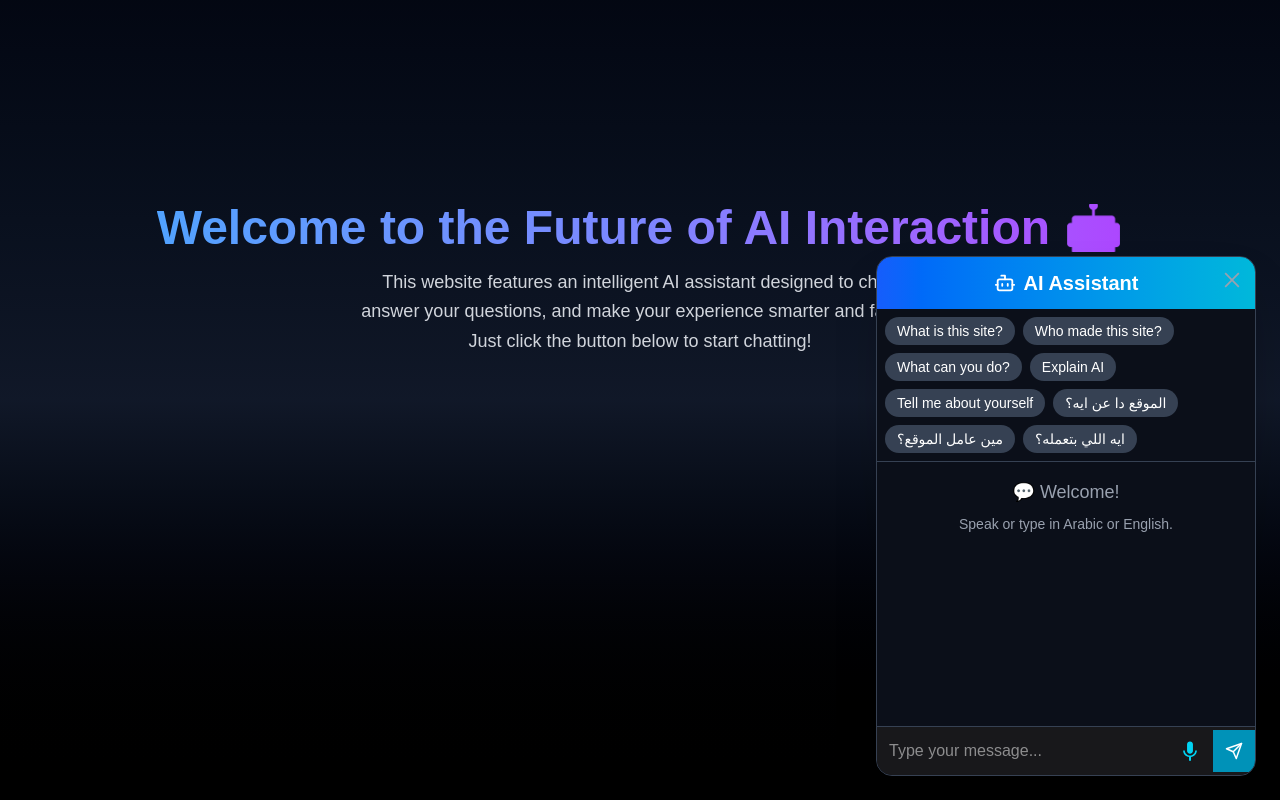
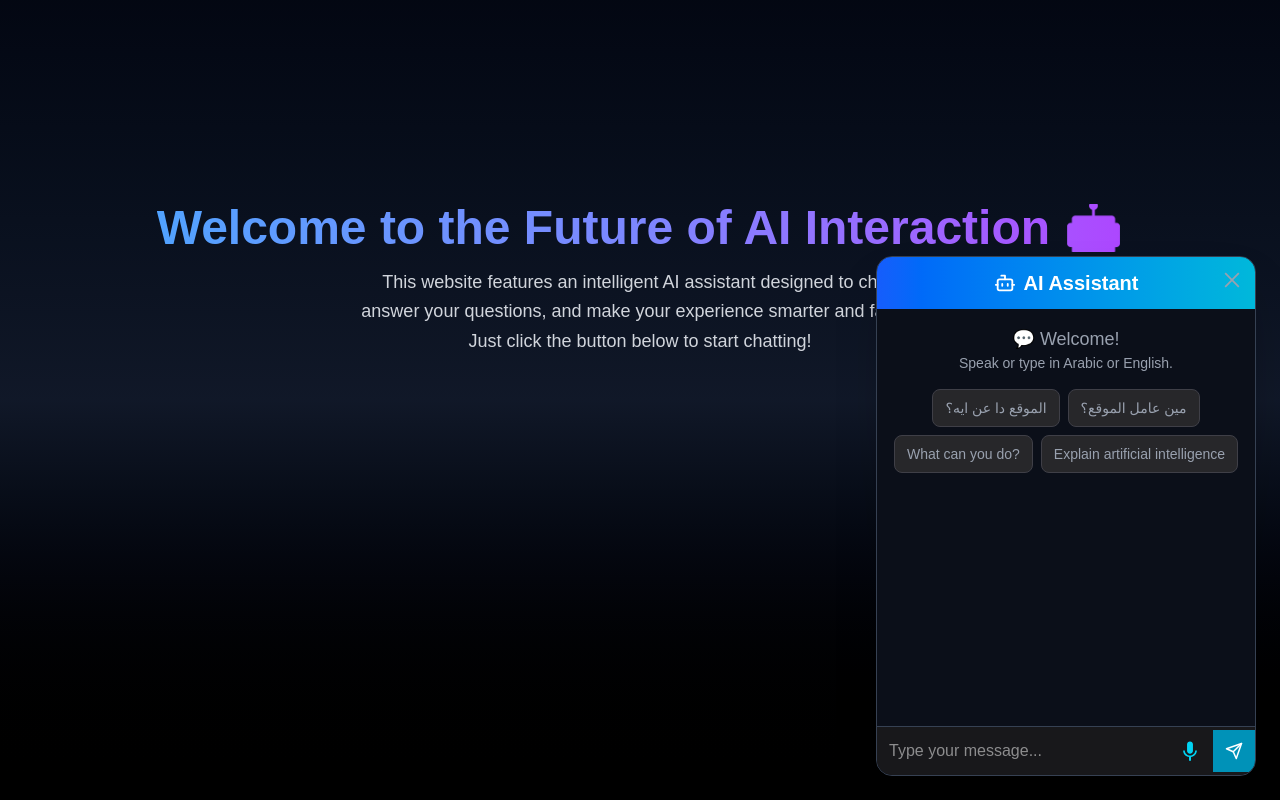
Before and after one commit to abdelrahman-attia-2001/chat-bot, a Next.js app: page / in a window 1280 px wide. Both pictures are taken after a click on the button "Chat with AI 🤖". Built offline with nearby package versions, Linux system fonts and the light colour scheme.

Commit message:
add some animations

```diff
--- a/app/components/ChatBot.tsx
+++ b/app/components/ChatBot.tsx
@@ -8,14 +8,6 @@ import { FaUser } from "react-icons/fa";
 import { LuBot } from "react-icons/lu";
 import { AiOutlineClose } from "react-icons/ai";
 
-// ⚡️ TypeScript fix for SpeechRecognition
-declare global {
-  interface Window {
-    SpeechRecognition: any;
-    webkitSpeechRecognition: any;
-  }
-}
-
 export default function ChatBot() {
   const [isOpen, setIsOpen] = useState(false);
   const [messages, setMessages] = useState<{ role: string; content: string }[]>([]);
@@ -23,23 +15,11 @@ export default function ChatBot() {
   const [loading, setLoading] = useState(false);
   const [listening, setListening] = useState(false);
 
-  // SpeechRecognition
-  const SpeechRecognition =
+  // ✅ تعريف SpeechRecognition بأمان
+  const SpeechRecognition: typeof window.SpeechRecognition | null =
     typeof window !== "undefined"
       ? window.SpeechRecognition || window.webkitSpeechRecognition
       : null;
-
-  // 🔑 Keywords for quick replies
-  const quickReplies = [
-    "What is this site?",
-    "Who made this site?",
-    "What can you do?",
-    "Explain AI",
-    "Tell me about yourself",
-    "الموقع دا عن ايه؟",
-    "مين عامل الموقع؟",
-    "ايه اللي بتعمله؟",
-  ];
 
   const sendMessage = async (message: string) => {
     if (!message.trim()) return;
@@ -49,7 +29,6 @@ export default function ChatBot() {
 
     const lowerMsg = message.toLowerCase();
 
-    // Respond locally to keywords
     const aboutPatterns = [
       "الموقع",
       "عن الموقع",
@@ -59,8 +38,10 @@ export default function ChatBot() {
       "صاحب الموقع",
       "مين عامل الموقع",
       "مين انت",
+      "مين اللى عامل الموقع",
+      "من صاحب الموقع",
+      "what is this site",
       "who made this site",
-      "what is this site",
       "about this site",
       "who are you",
       "what can you do",
@@ -71,7 +52,7 @@ export default function ChatBot() {
 
     if (aboutPatterns.some((p) => lowerMsg.includes(p))) {
       const reply =
-        /[أ-ي]/.test(message)
+        lowerMsg.match(/[أ-ي]/) !== null
           ? "أنا مساعد ذكاء اصطناعي 🤖 تم تصميمي للإجابة على الأسئلة والتفاعل معك بطريقة ذكية وسلسة! الموقع دا خاص بتجربة الذكاء الاصطناعي التفاعلي ✨"
           : "I'm an AI assistant 🤖 designed to answer questions and interact with you intelligently! This website is a smart AI experience ✨";
       setMessages((prev) => [...prev, { role: "assistant", content: reply }]);
@@ -79,7 +60,6 @@ export default function ChatBot() {
       return;
     }
 
-    // Fallback: call your API
     try {
       const res = await fetch("/api/chat", {
         method: "POST",
@@ -99,15 +79,15 @@ export default function ChatBot() {
     }
   };
 
-  // 🎙️ Voice recognition
+  // 🎙️ ميزة التعرف على الصوت
   const startListening = () => {
     if (!SpeechRecognition) {
-      alert("Your browser doesn't support voice recognition.");
+      alert("المتصفح بتاعك مش بيدعم التعرف على الصوت.");
       return;
     }
 
     const recog = new SpeechRecognition();
-    recog.lang = "ar-EG,en-US"; // Arabic + English
+    recog.lang = "ar-EG,en-US";
     recog.interimResults = false;
 
     recog.onstart = () => setListening(true);
@@ -126,7 +106,7 @@ export default function ChatBot() {
     sendMessage(input);
   };
 
-  // Typing animation
+  // 🔤 Typing animation للردود
   const [displayedText, setDisplayedText] = useState("");
   useEffect(() => {
     const last = messages[messages.length - 1];
@@ -141,9 +121,15 @@ export default function ChatBot() {
     }
   }, [messages]);
 
+  const suggestedPrompts = [
+    "الموقع دا عن ايه؟",
+    "مين عامل الموقع؟",
+    "What can you do?",
+    "Explain artificial intelligence",
+  ];
+
   return (
     <div className="mt-60">
-      {/* Open button */}
       {!isOpen && (
         <motion.button
           onClick={() => setIsOpen(true)}
@@ -169,25 +155,27 @@ export default function ChatBot() {
               AI Assistant
             </div>
 
-            {/* Quick replies */}
-            <div className="flex flex-wrap gap-2 p-2 border-b border-gray-700">
-              {quickReplies.map((q, idx) => (
-                <button
-                  key={idx}
-                  onClick={() => sendMessage(q)}
-                  className="bg-gray-700 hover:bg-gray-600 text-white px-3 py-1 rounded-full text-sm"
-                >
-                  {q}
-                </button>
-              ))}
-            </div>
-
             {/* Chat messages */}
             <div className="flex-1 overflow-y-auto p-4 space-y-3">
               {messages.length === 0 ? (
-                <div className="text-center text-gray-400 space-y-2">
-                  <p className="text-lg font-medium">💬 Welcome!</p>
-                  <p className="text-sm">Speak or type in Arabic or English.</p>
+                <div className="text-center text-gray-400 space-y-4">
+                  <div>
+                    <p className="text-lg font-medium">💬 Welcome!</p>
+                    <p className="text-sm">Speak or type in Arabic or English.</p>
+                  </div>
+                  <div className="flex flex-wrap justify-center gap-2 mt-4">
+                    {suggestedPrompts.map((prompt, i) => (
+                      <motion.button
+                        key={i}
+                        whileHover={{ scale: 1.05 }}
+                        whileTap={{ scale: 0.95 }}
+                        onClick={() => sendMessage(prompt)}
+                        className="text-sm px-3 py-2 bg-zinc-800 border border-zinc-700 rounded-lg hover:bg-zinc-700 transition"
+                      >
+                        {prompt}
+                      </motion.button>
+                    ))}
+                  </div>
                 </div>
               ) : (
                 messages.map((msg, i) => (
@@ -241,7 +229,6 @@ export default function ChatBot() {
                 disabled={loading}
               />
 
-              {/* Mic with animated sound waves */}
               <button type="button" onClick={startListening} className="p-3 relative">
                 <IoMdMic
                   size={22}
@@ -277,7 +264,6 @@ export default function ChatBot() {
               </button>
             </form>
 
-            {/* Close button */}
             <button
               onClick={() => setIsOpen(false)}
               className="absolute top-3 right-3 text-gray-400 hover:text-white transition"
--- /dev/null
+++ b/types/speech.d.ts
@@ -0,0 +1,12 @@
+declare global {
+  interface SpeechRecognitionEvent extends Event {
+    readonly results: SpeechRecognitionResultList;
+  }
+
+  interface Window {
+    SpeechRecognition?: typeof SpeechRecognition;
+    webkitSpeechRecognition?: typeof SpeechRecognition;
+  }
+}
+
+export {};
```
